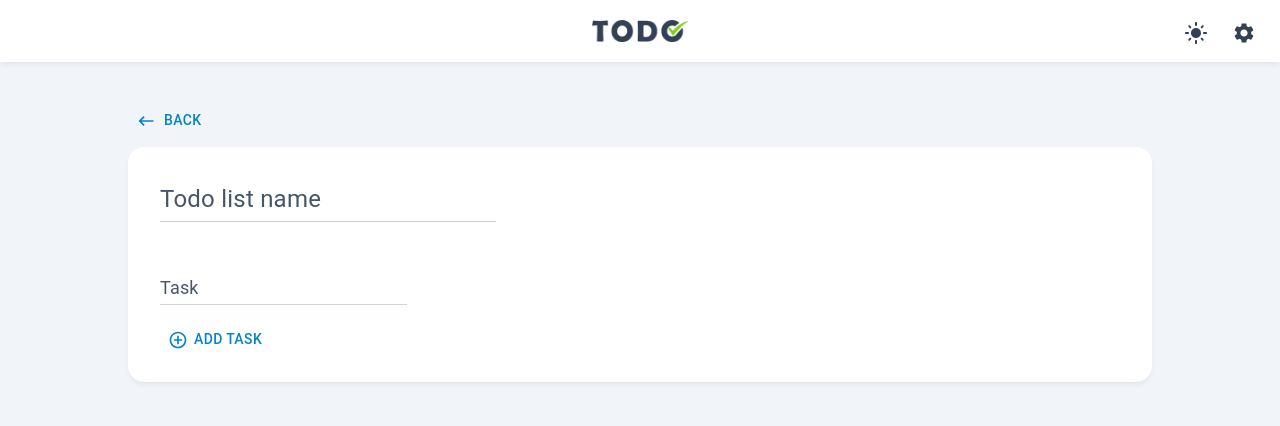
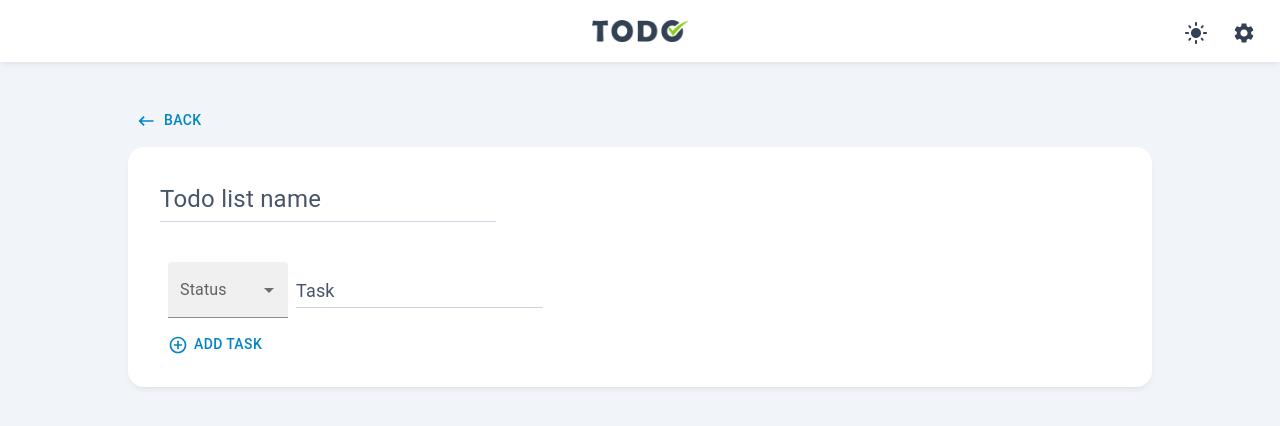
Before and after one commit to kutzborski-dev/todo-list, a React (Create React App) app: page /list/new in a window 1280 px wide. Shown: the top 426 px of the page. Built offline with nearby package versions, Linux system fonts and the light colour scheme.

Commit message:
(#2) Add basic MUI select field, styling to be finished

```diff
--- a/src/pages/Todos/TodoFormPage.tsx
+++ b/src/pages/Todos/TodoFormPage.tsx
@@ -1,11 +1,13 @@
-import { Button } from "@mui/material";
+import { Button, FormControl, MenuItem, InputLabel } from "@mui/material";
 import TextInput from "components/TextInput";
 import { RemoveCircleOutline as RemoveCircleOutlineIcon, AddCircleOutline as AddCircleOutlineIcon } from '@mui/icons-material';
 import { useRef, useState } from "react";
+import Select, { SelectChangeEvent } from '@mui/material/Select';
+import { OverridableComponent } from "@mui/material/OverridableComponent";
 
 export default function TodoFormPage() {
     const [tasks, setTasks] = useState<string[]>(['task-0']);
-    const formRef = useRef<HTMLFormElement>(null);
+    const formRef = useRef(null);
 
     return (
         <main>
@@ -18,6 +20,24 @@
                         {
                             tasks.map((item, i) => (
                                 <div key={item} className="task flex items-center">
+                                    <div className="task-status">
+                                    <FormControl variant="filled" sx={{ m: 1, minWidth: 120 }}>
+                                    <InputLabel id="demo-simple-select-filled-label">Status</InputLabel>
+                                    <Select
+                                    labelId="demo-simple-select-filled-label"
+                                    id="demo-simple-select-filled"
+                                    value={null}
+                                    onChange={() => null}
+                                    >
+                                    <MenuItem value="">
+                                        <em>None</em>
+                                    </MenuItem>
+                                    <MenuItem value={10}>Ten</MenuItem>
+                                    <MenuItem value={20}>Twenty</MenuItem>
+                                    <MenuItem value={30}>Thirty</MenuItem>
+                                    </Select>
+                                    </FormControl>
+                                    </div>
                                     <div className="mb-4 task-input">
                                         <TextInput label="Task" name="todo-list-task[]" />
                                     </div>
```
